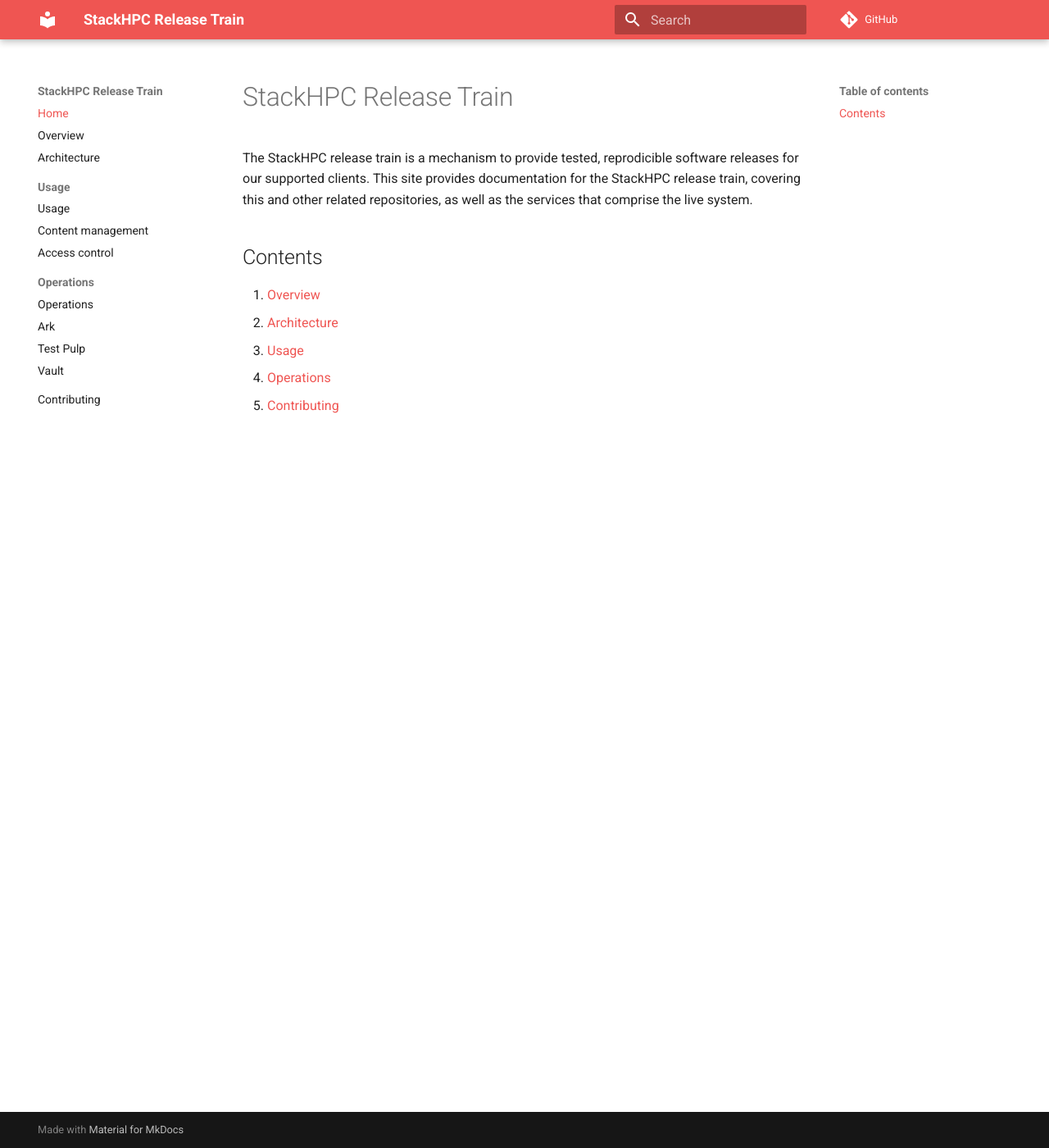
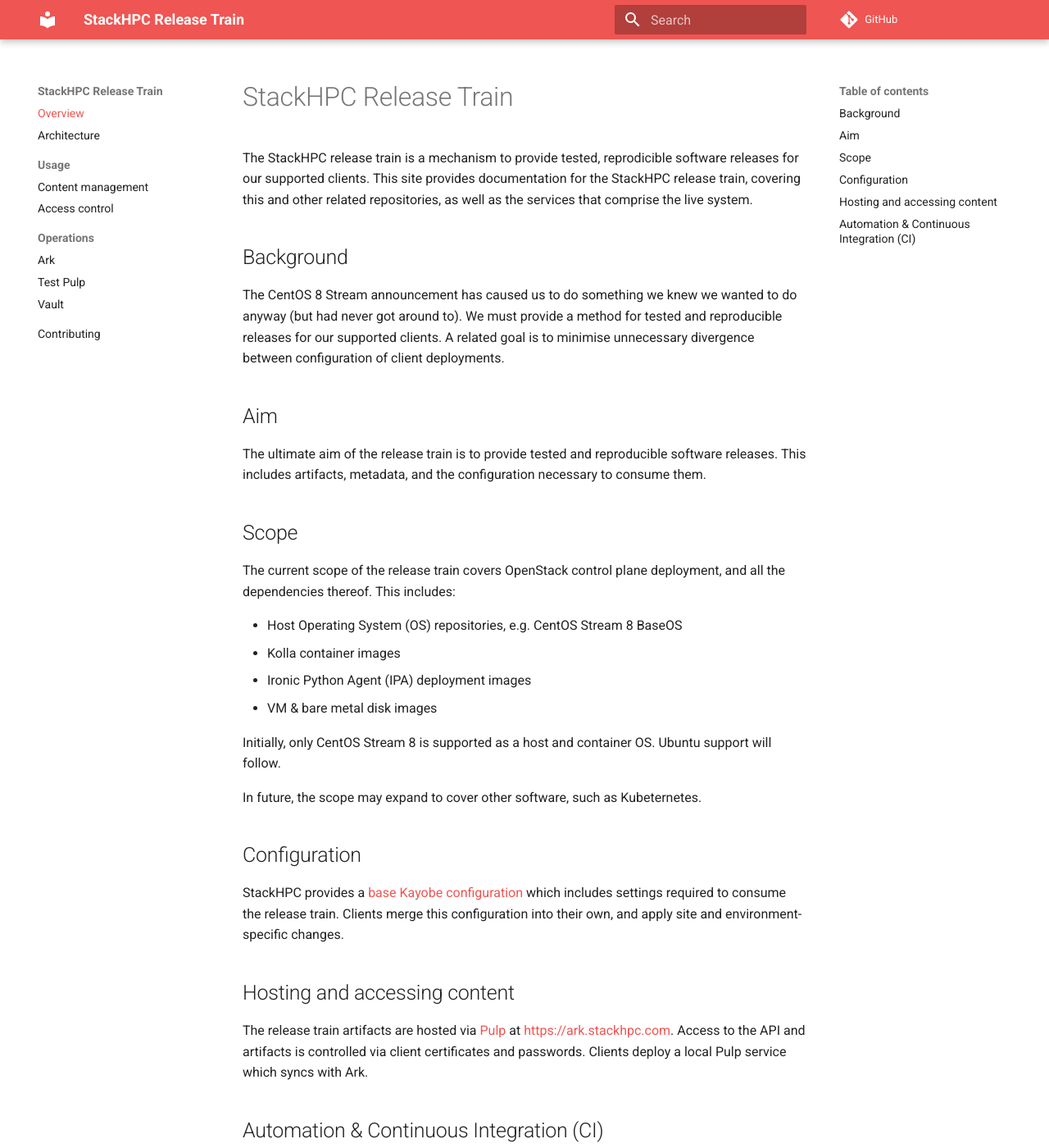
Before and after one commit to stackhpc/stackhpc-release-train, an MkDocs documentation site: the page built from docs/index.md, in a window 1280 px wide and 1400 px high. Shown: the whole window at 82% size. Built offline with MkDocs 1.6.1 and Material for MkDocs 9.7.7, drawn with Linux system fonts in a browser that asks for light colours; comment, search, counter and statistics services are not loaded; some of the changed text lies outside the part shown.

Commit message:
docs: remove TOC files for usage and operations - mkdocs navbar is enough

```diff
--- a/docs/index.md
+++ b/docs/index.md
@@ -3,10 +3,45 @@
 The StackHPC release train is a mechanism to provide tested, reprodicible software releases for our supported clients.
 This site provides documentation for the StackHPC release train, covering this and other related repositories, as well as the services that comprise the live system.
 
-## Contents
+## Background
 
-1. [Overview](overview.md)
-1. [Architecture](architecture/index.md)
-1. [Usage](usage/index.md)
-1. [Operations](operations/index.md)
-1. [Contributing](contributing.md)
+The CentOS 8 Stream announcement has caused us to do something we knew we wanted to do anyway (but had never got around to).
+We must provide a method for tested and reproducible releases for our supported clients.
+A related goal is to minimise unnecessary divergence between configuration of client deployments.
+
+## Aim
+
+The ultimate aim of the release train is to provide tested and reproducible software releases.
+This includes artifacts, metadata, and the configuration necessary to consume them.
+
+## Scope
+
+The current scope of the release train covers OpenStack control plane deployment, and all the dependencies thereof.
+This includes:
+
+* Host Operating System (OS) repositories, e.g. CentOS Stream 8 BaseOS
+* Kolla container images
+* Ironic Python Agent (IPA) deployment images
+* VM & bare metal disk images
+
+Initially, only CentOS Stream 8 is supported as a host and container OS.
+Ubuntu support will follow.
+
+In future, the scope may expand to cover other software, such as Kubeternetes.
+
+## Configuration
+
+StackHPC provides a [base Kayobe configuration](https://github.com/stackhpc/stackhpc-kayobe-config) which includes settings required to consume the release train.
+Clients merge this configuration into their own, and apply site and environment-specific changes.
+
+## Hosting and accessing content
+
+The release train artifacts are hosted via [Pulp](https://pulpproject.org/) at <https://ark.stackhpc.com>.
+Access to the API and artifacts is controlled via client certificates and passwords.
+Clients deploy a local Pulp service which syncs with Ark.
+
+## Automation & Continuous Integration (CI)
+
+Automation and CI are key aspects of the release train.
+The additional control provided by the release train comes at a cost in maintainence and complexity, which must be offset via automation and CI.
+In general, Ansible is used for automation, and Github Actions provide CI.
--- a/mkdocs.yml
+++ b/mkdocs.yml
@@ -17,15 +17,12 @@ markdown_extensions:
   - pymdownx.details
   - pymdownx.superfences
 nav:
-  - Home: index.md
-  - Overview: overview.md
+  - Overview: index.md
   - Architecture: architecture/index.md
   - Usage:
-      Usage: usage/index.md
       Content management: usage/content.md
       Access control: usage/access.md
   - Operations:
-      Operations: operations/index.md
       Ark: operations/ark.md
       Test Pulp: operations/test-pulp.md
       Vault: operations/vault.md
```
Also changed, not shown: docs/architecture/index.md (+1 -1 lines), docs/operations/index.md (deleted, +0 -9 lines), docs/overview.md (deleted, +0 -44 lines), docs/usage/index.md (deleted, +0 -8 lines).
